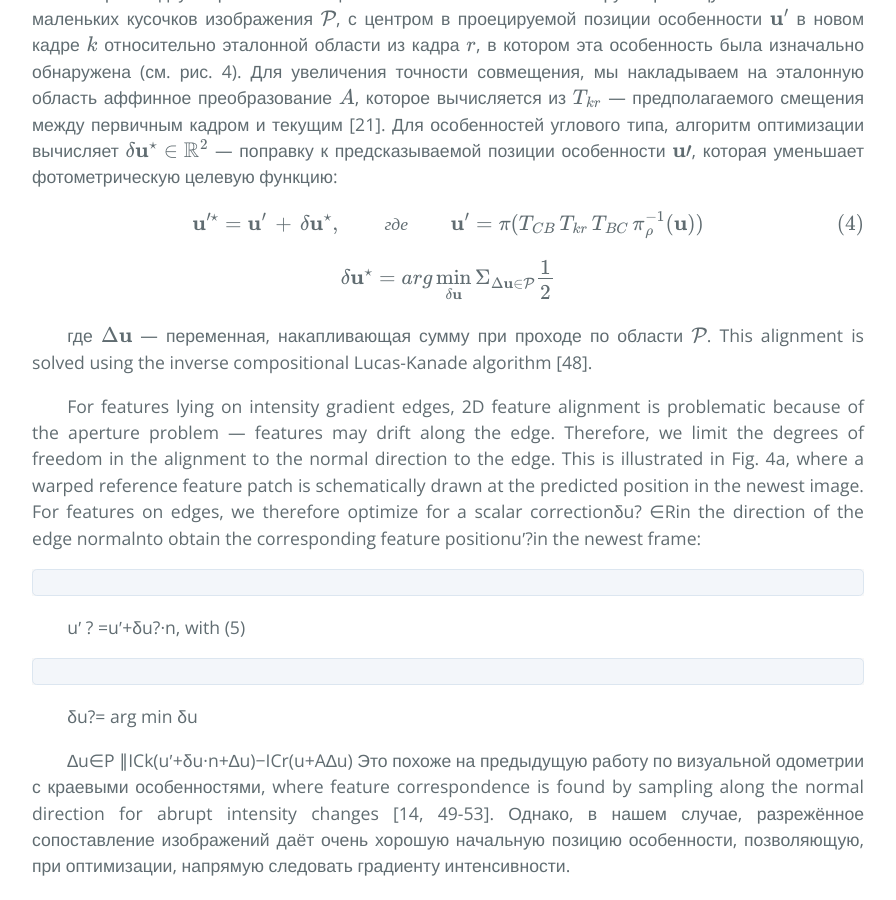
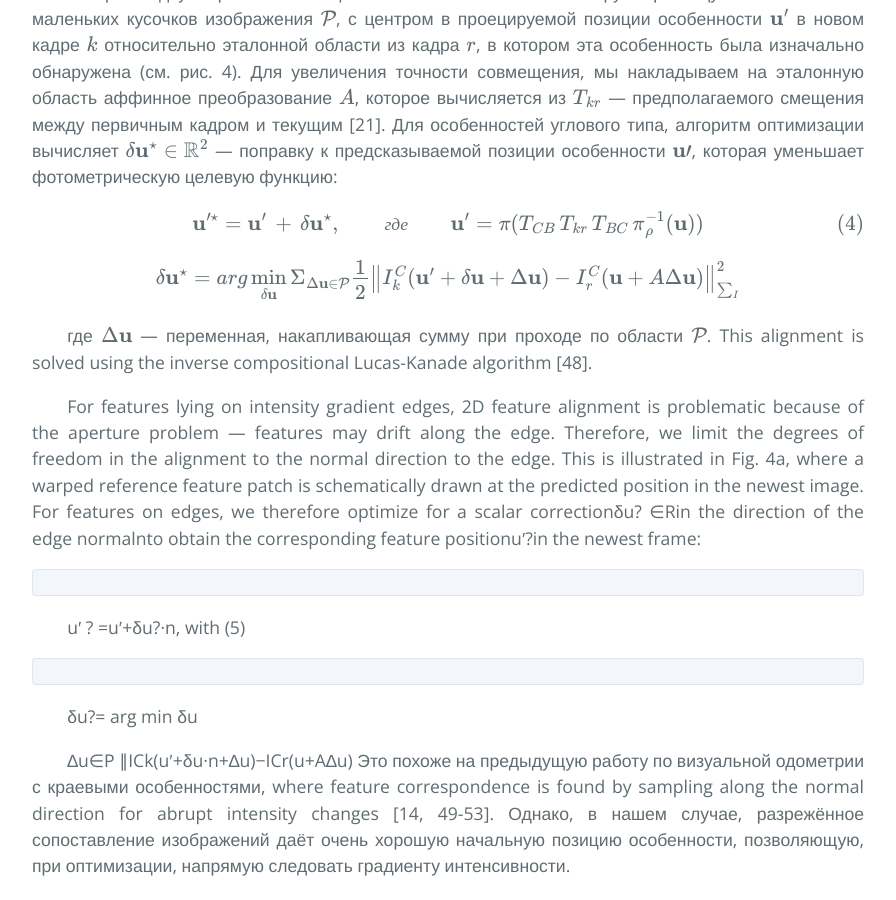
Before and after one commit to i-v-s/slam, a Jekyll site: the page built from svo2.md, in a window 1280 px wide and 900 px high, scrolled down 11171 px. Shown: the whole window, without its empty margins (192-1088 px from the left). Built offline with Jekyll 4.4.1, drawn with Linux system fonts in a browser that asks for light colours; our own code applies the rules of GitHub Pages for plain Markdown files; formulas are drawn with MathJax 3.

Commit message:
Updated svo2.md

```diff
--- a/svo2.md
+++ b/svo2.md
@@ -488,6 +488,16 @@ $$\begin{equation}
 arg \min_{\delta \mathbf{u}}
 \Sigma_{\Delta\mathbf{u} \in \mathcal{P}}
 \frac{1}{2}
+{\left \|
+I_{k}^{C}(
+    \mathbf{u}' +
+    \delta \mathbf{u} +
+    \Delta \mathbf{u}
+) -
+I_{r}^{C}(
+    \mathbf{u} + A \Delta \mathbf{u}
+)
+\right \|}_{\sum_{I}}^{2}
 \end{equation}$$
 
 где $$\Delta\mathbf{u}$$ &mdash; переменная,
```
